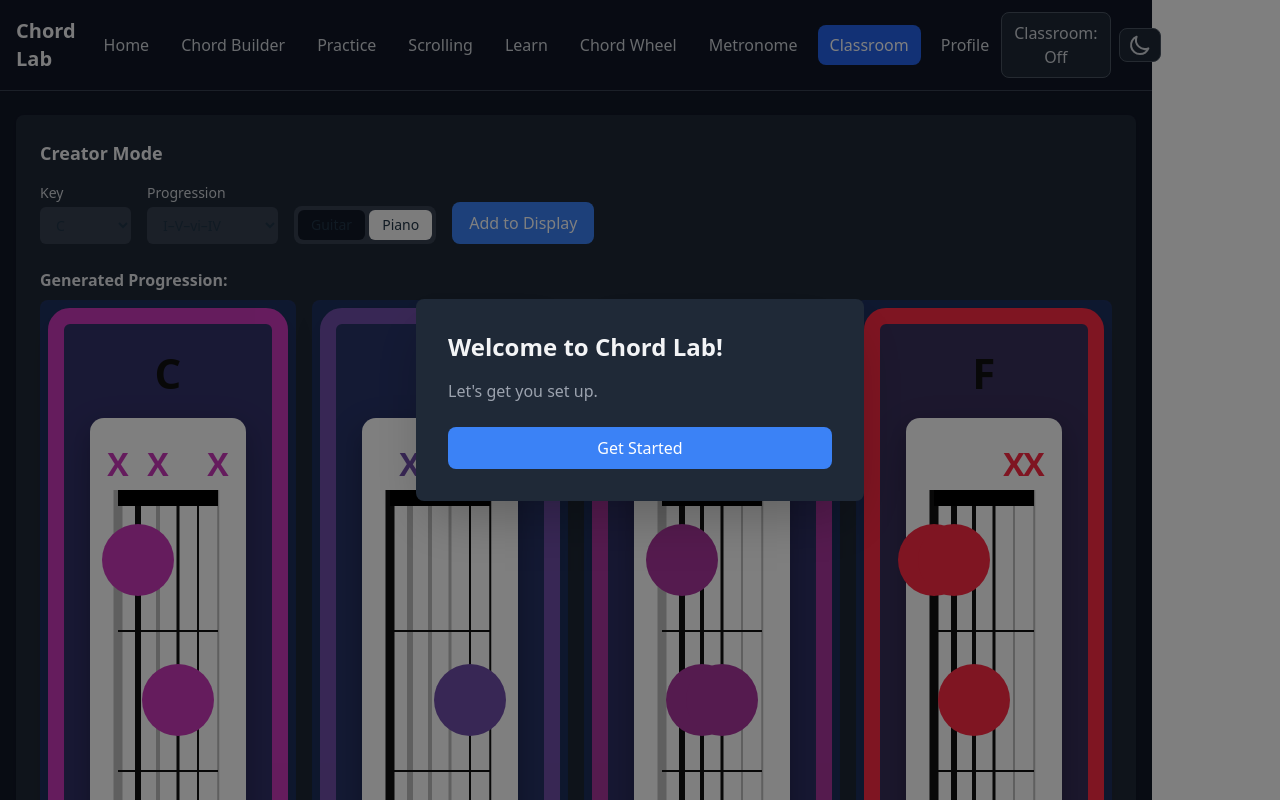
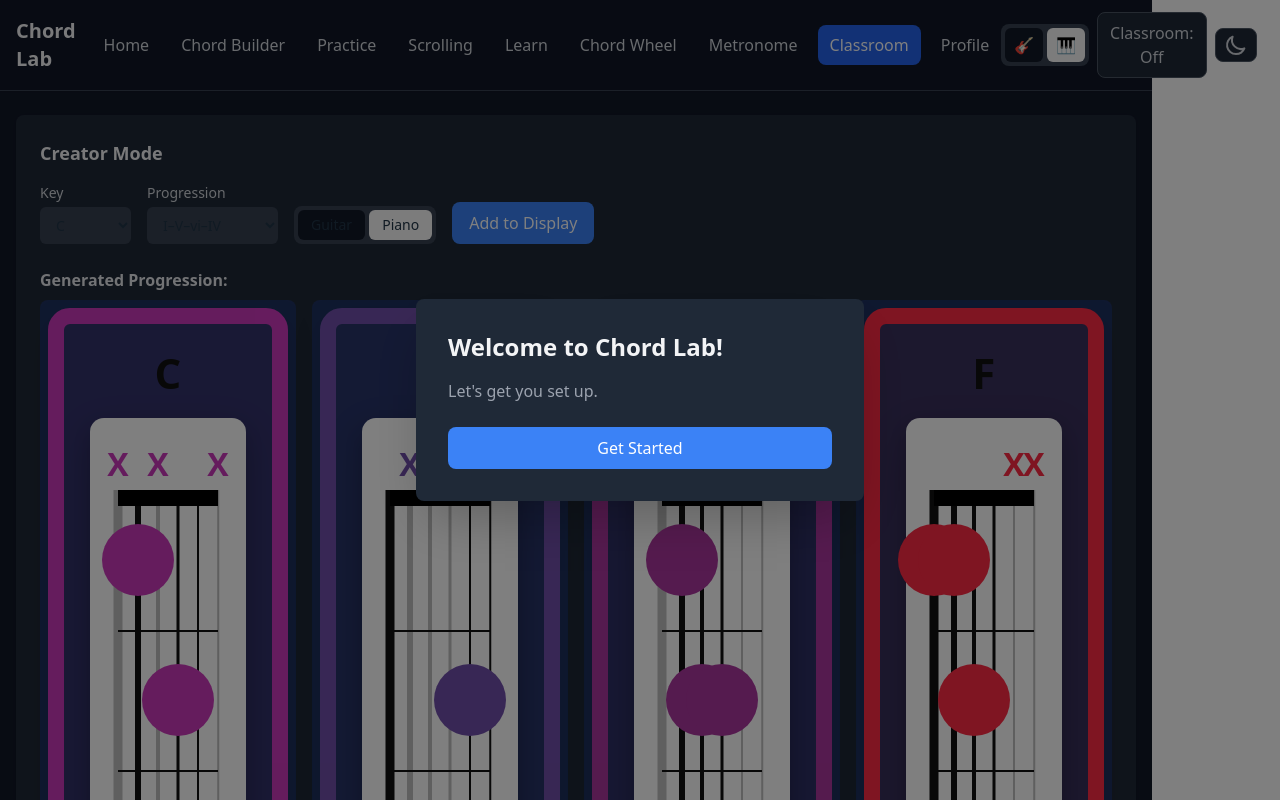
Before and after one commit to SquidgyG/Chord-Lab, a React (Vite) app: page /#/classroom in a window 1280 px wide. Shown: the top 800 px of the page. Built offline with nearby package versions, Linux system fonts and the light colour scheme.

Commit message:
feat: centralize instrument selection

```diff
--- a/src/App.tsx
+++ b/src/App.tsx
@@ -22,7 +22,7 @@
   const [isMenuOpen, setIsMenuOpen] = useState(false)
   const { theme, setTheme } = useTheme()
   // --- MERGED HOOK (from feature/code-improvements) ---
-  const { profile } = useUserProfile()
+  const { profile, setProfile } = useUserProfile()
 
   const linkBase = 'px-3 py-2 rounded-lg whitespace-nowrap'
   const linkActive = 'bg-blue-600 text-white'
@@ -84,6 +84,26 @@
               <nav className="hidden md:flex gap-2">{navLinks}</nav>
             </div>
             <div className="flex items-center gap-2">
+              <div className="flex space-x-1 bg-gray-200 dark:bg-gray-700 rounded-lg p-1">
+                <button
+                  onClick={() => setProfile({ instrument: 'guitar' })}
+                  className={`px-2 py-1 rounded-md ${
+                    profile.instrument === 'guitar' ? 'bg-white dark:bg-gray-900' : ''
+                  }`}
+                  aria-label="Select guitar"
+                >
+                  🎸
+                </button>
+                <button
+                  onClick={() => setProfile({ instrument: 'piano' })}
+                  className={`px-2 py-1 rounded-md ${
+                    profile.instrument === 'piano' ? 'bg-white dark:bg-gray-900' : ''
+                  }`}
+                  aria-label="Select piano"
+                >
+                  🎹
+                </button>
+              </div>
               <button
                 onClick={toggleClassroomMode}
                 className={`px-3 py-2 rounded-lg border ${
--- a/src/components/classroom/ClassroomMode.tsx
+++ b/src/components/classroom/ClassroomMode.tsx
@@ -1,4 +1,5 @@
 import React, { useState, useMemo } from 'react'
+import { useUserProfile } from '../../contexts/UserProfileContext'
 import { getDiatonicChords } from '../../utils/music-theory'
 import GuitarDiagram from '../diagrams/GuitarDiagram'
 import PianoDiagram from '../diagrams/PianoDiagram'
@@ -34,7 +35,8 @@
 const ClassroomMode: React.FC = () => {
   const [selectedKey, setSelectedKey] = useState('C')
   const [selectedProgression, setSelectedProgression] = useState('I–V–vi–IV')
-  const [instrument, setInstrument] = useState<'guitar' | 'piano'>('guitar')
+  const { profile, setProfile } = useUserProfile()
+  const instrument = profile.instrument
   const [displayedChords, setDisplayedChords] = useState<string[]>([])
 
   const generatedChords = useMemo(() => {
@@ -90,8 +92,8 @@
         </div>
         <div>
           <div className="flex space-x-1 bg-gray-200 dark:bg-gray-700 rounded-lg p-1">
-            <button onClick={() => setInstrument('guitar')} className={`px-3 py-1 text-sm rounded-md ${instrument === 'guitar' ? 'bg-white dark:bg-gray-900' : ''}`}>Guitar</button>
-            <button onClick={() => setInstrument('piano')} className={`px-3 py-1 text-sm rounded-md ${instrument === 'piano' ? 'bg-white dark:bg-gray-900' : ''}`}>Piano</button>
+            <button onClick={() => setProfile({ instrument: 'guitar' })} className={`px-3 py-1 text-sm rounded-md ${instrument === 'guitar' ? 'bg-white dark:bg-gray-900' : ''}`}>Guitar</button>
+            <button onClick={() => setProfile({ instrument: 'piano' })} className={`px-3 py-1 text-sm rounded-md ${instrument === 'piano' ? 'bg-white dark:bg-gray-900' : ''}`}>Piano</button>
           </div>
         </div>
         <div>
--- a/src/components/practice-mode/InstrumentPanel.tsx
+++ b/src/components/practice-mode/InstrumentPanel.tsx
@@ -1,6 +1,7 @@
 import type { FC } from 'react';
 import GuitarDiagram from '../diagrams/GuitarDiagram';
 import PianoDiagram from '../diagrams/PianoDiagram';
+import { useUserProfile } from '../../contexts/UserProfileContext';
 
 interface Chord {
   name: string;
@@ -10,8 +11,6 @@
 }
 
 interface InstrumentPanelProps {
-  selectedInstrument: 'guitar' | 'piano';
-  onInstrumentChange: (instrument: 'guitar' | 'piano') => void;
   chord: Chord | null;
   playGuitarNote: (string: number, fret: number) => void;
   playPianoNote: (note: string) => void;
@@ -19,43 +18,16 @@
 }
 
 const InstrumentPanel: FC<InstrumentPanelProps> = ({
-  selectedInstrument,
-  onInstrumentChange,
   chord,
   playGuitarNote,
   playPianoNote,
   initAudio,
 }) => {
+  const { profile } = useUserProfile();
+  const selectedInstrument = profile.instrument;
+
   return (
     <div className="mb-6">
-      <div>
-        <label className="block text-sm font-medium text-gray-700 dark:text-gray-300 mb-2">
-          Instrument
-        </label>
-        <div className="flex space-x-2 mb-4">
-          <button
-            onClick={() => onInstrumentChange('guitar')}
-            className={`px-4 py-2 rounded-lg ${
-              selectedInstrument === 'guitar'
-                ? 'bg-blue-500 text-white'
-                : 'bg-gray-200 dark:bg-gray-700 dark:text-gray-300'
-            }`}
-          >
-            Guitar
-          </button>
-          <button
-            onClick={() => onInstrumentChange('piano')}
-            className={`px-4 py-2 rounded-lg ${
-              selectedInstrument === 'piano'
-                ? 'bg-blue-500 text-white'
-                : 'bg-gray-200 dark:bg-gray-700 dark:text-gray-300'
-            }`}
-          >
-            Piano
-          </button>
-        </div>
-      </div>
-
       {chord && (
         <div className="flex justify-center my-6" onClick={initAudio}>
           {selectedInstrument === 'guitar' ? (
--- a/src/components/practice-mode/PracticeMode.tsx
+++ b/src/components/practice-mode/PracticeMode.tsx
@@ -1,4 +1,5 @@
 import { useState, useEffect, useMemo, useRef, type FC } from 'react';
+import { useUserProfile } from '../../contexts/UserProfileContext';
 import { useLocation } from 'react-router-dom';
 import { getChordTheme } from '../../utils/diagramTheme';
 import useMetronome from '../../hooks/useMetronome';
@@ -114,7 +115,8 @@
 }
 
 const PracticeMode: FC = () => {
-  const [selectedInstrument, setSelectedInstrument] = useState<'guitar' | 'piano'>('guitar');
+  const { profile } = useUserProfile();
+  const selectedInstrument = profile.instrument;
   const [currentChord, setCurrentChord] = useState<Chord | null>(chords[0]);
   const { unlockAchievement } = useAchievements();
   const [{ isPlaying, bpm }, { start, stop, setBpm }] = useMetronome(60, 4);
@@ -314,8 +316,6 @@
           />
 
           <InstrumentPanel
-            selectedInstrument={selectedInstrument}
-            onInstrumentChange={setSelectedInstrument}
             chord={currentChord}
             playGuitarNote={playGuitarNote}
             playPianoNote={note => playChord([note], 0.5, 'piano')}
```
Also changed, not shown: 1 other file (tests, documents, lock files or other folders).
